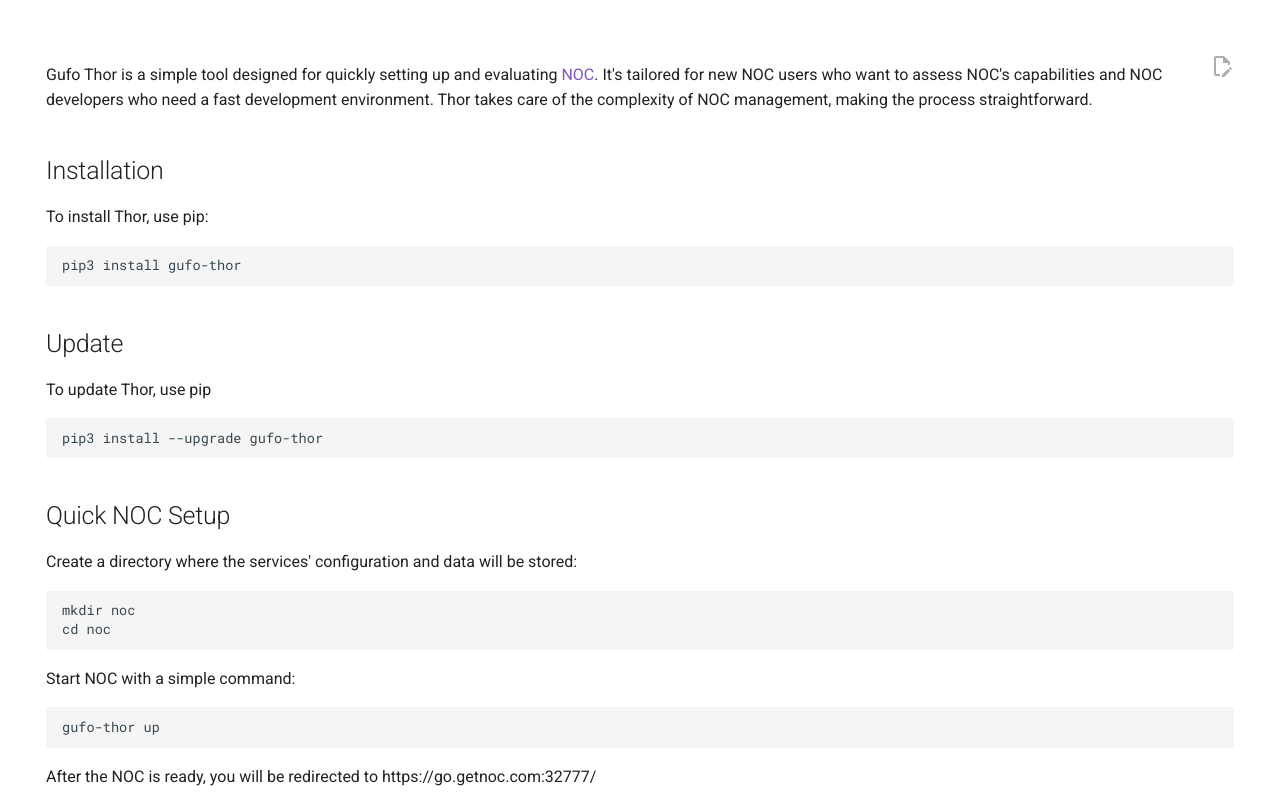
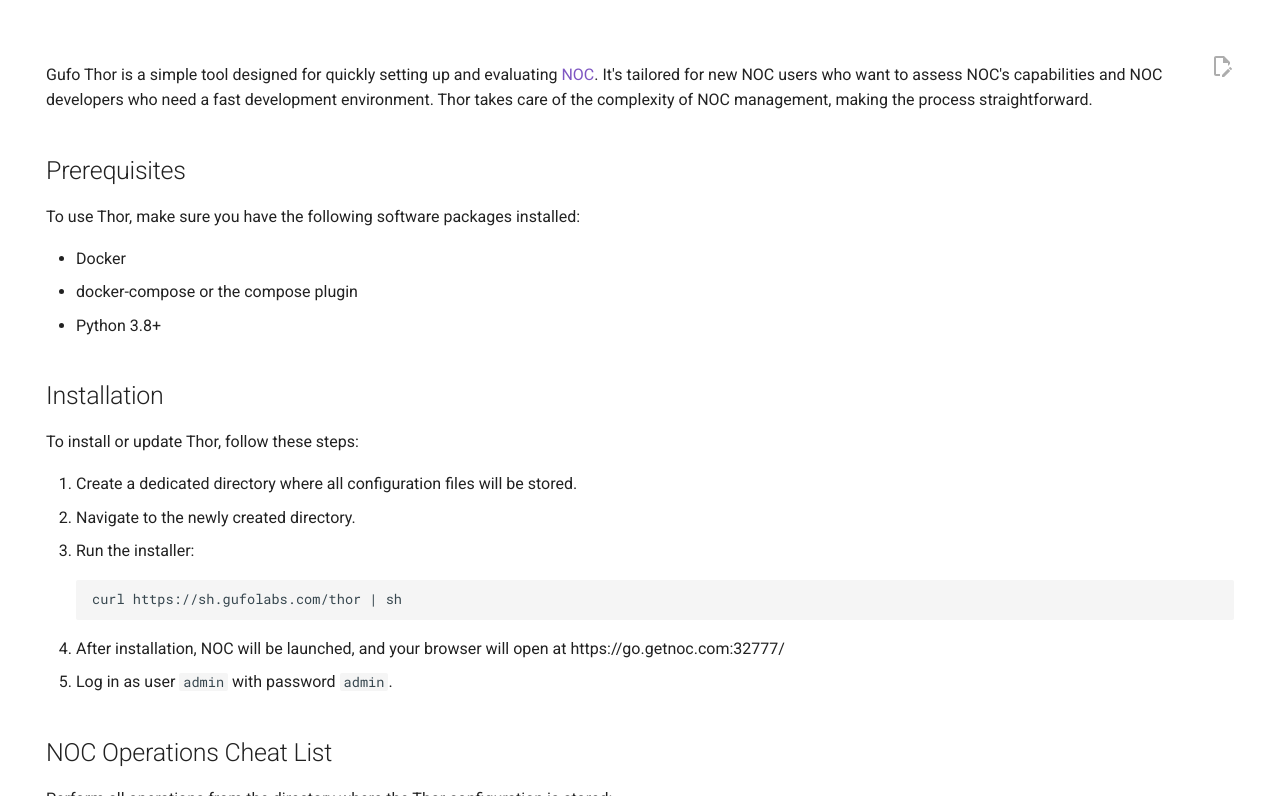
Before and after one commit to gufolabs/gufo_thor, an MkDocs documentation site: the page built from docs/index.md, in a window 1280 px wide and 900 px high, scrolled down 509 px, cut to the strip 104-900 px from the top of the window. Built offline with MkDocs 1.6.1 and Material for MkDocs 9.7.7, drawn with Linux system fonts in a browser that asks for light colours; comment, search, counter and statistics services are not loaded; some of the changed text lies outside the part shown.

Commit message:
Installation script

````diff
--- a/docs/index.md
+++ b/docs/index.md
@@ -14,40 +14,45 @@
 who need a fast development environment. Thor takes care of the complexity of NOC management,
 making the process straightforward.
 
+## Prerequisites
+
+To use Thor, make sure you have the following software packages installed:
+
+- Docker
+- docker-compose or the compose plugin
+- Python 3.8+
+
 ## Installation
 
-To install Thor, use pip:
+To install or update Thor, follow these steps:
 
-```
-pip3 install gufo-thor
-```
+1. Create a dedicated directory where all configuration files will be stored.
+2. Navigate to the newly created directory.
+3. Run the installer:
+  ```
+  curl https://sh.gufolabs.com/thor | sh
+  ```
+4. After installation, NOC will be launched,
+   and your browser will open at  https://go.getnoc.com:32777/
+5. Log in as user `admin` with password `admin`.
 
-## Update
+## NOC Operations Cheat List
 
-To update Thor, use pip
+Perform all operations from the directory where the Thor configuration is stored:
 
-```
-pip3 install --upgrade gufo-thor
-```
+### Start NOC
 
-## Quick NOC Setup
-
-Create a directory where the services' configuration and data will be stored:
-
-```
-mkdir noc
-cd noc
-```
-
-Start NOC with a simple command:
+Use the following command to start NOC:
 
 ```
 gufo-thor up
 ```
 
-After the NOC is ready, you will be redirected to https://go.getnoc.com:32777/
+Once NOC is ready, you will be redirected to https://go.getnoc.com:32777/
 
-To stop NOC:
+### Stop NOC
+
+To stop NOC, use the command:
 
 ```
 gufo-thor stop
````
Also changed, not shown: CHANGELOG.md (+10 -0 lines), README.md (+26 -22 lines), docs/codebase.md (+1 -1 lines), docs/installation.md (+22 -3 lines), 1 other file.
